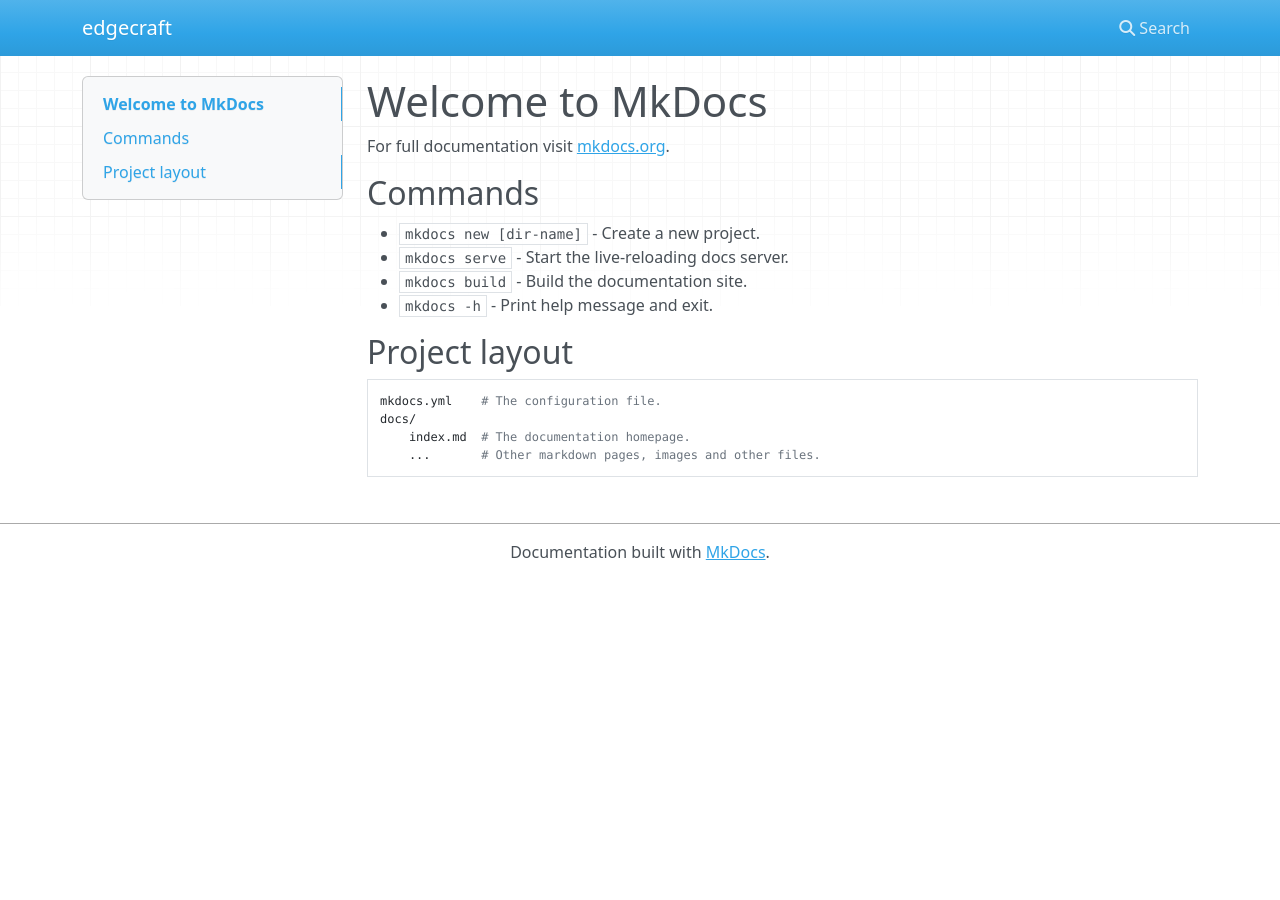
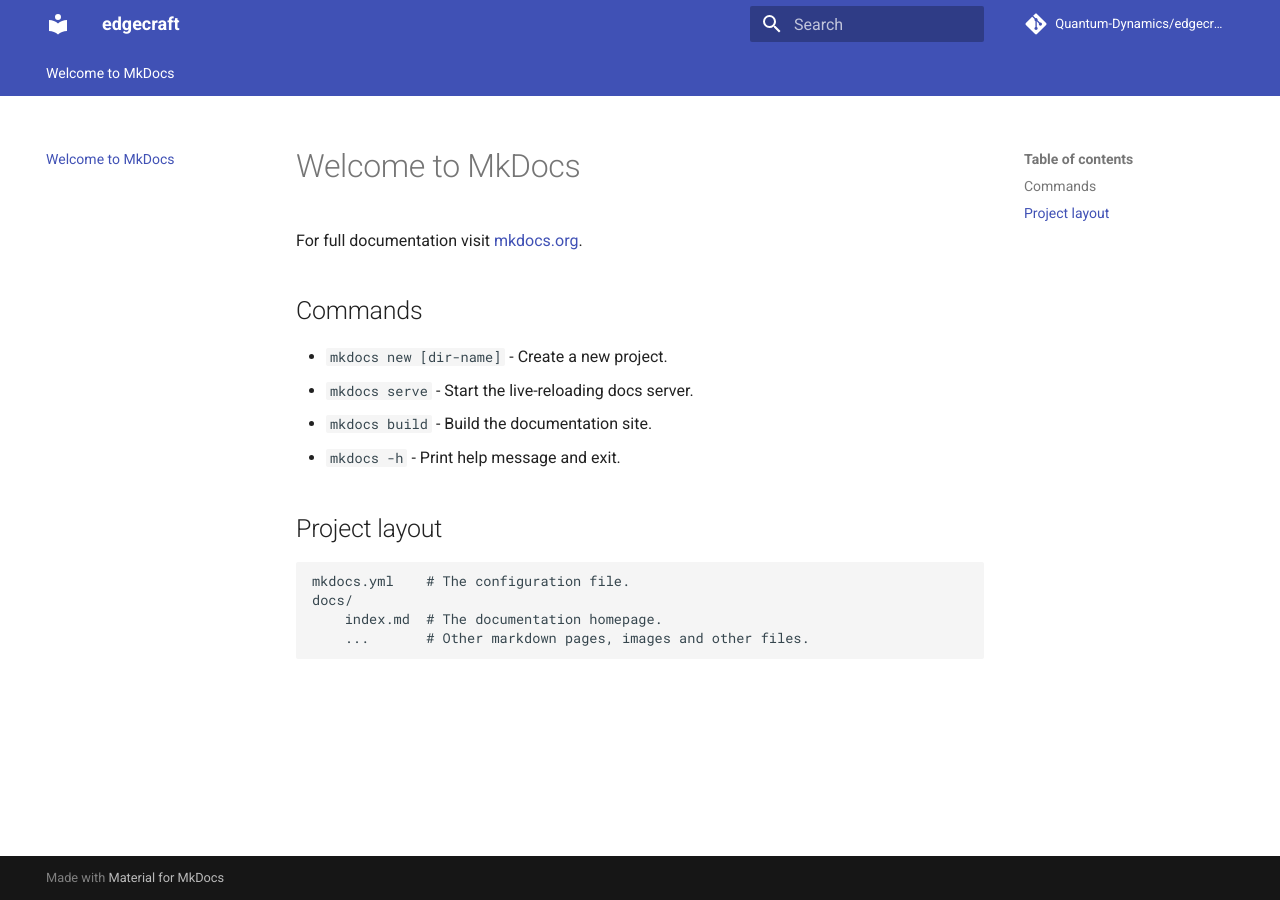
Before and after one commit to Quantum-Dynamics/edgecraft, an MkDocs documentation site: the page built from docs/index.md, in a window 1280 px wide. Built offline with MkDocs 1.6.1 and Material for MkDocs 9.7.7, drawn with Linux system fonts in a browser that asks for light colours; nearby versions of some CDN libraries; comment, search, counter and statistics services are not loaded.

```diff
--- a/mkdocs.yml
+++ b/mkdocs.yml
@@ -1 +1,28 @@
 site_name: edgecraft
+site_description: Quantum Hall edge deformation simulator for analog universe experiments.
+site_url: https://Quantum-Dynamics.github.io/edgecraft/
+repo_url: https://github.com/Quantum-Dynamics/edgecraft
+repo_name: Quantum-Dynamics/edgecraft
+
+theme:
+  name: material
+  palette:
+    scheme: default
+  features:
+    - navigation.instant
+    - navigation.tabs
+    - navigation.expand
+    - navigation.top
+    - search.highlight
+  language: en
+
+markdown_extensions:
+  - admonition
+  - pymdownx.highlight
+  - pymdownx.snippets
+  - pymdownx.superfences
+
+plugins:
+  - search
+  - mkdocstrings:
+      default_handler: python
```
